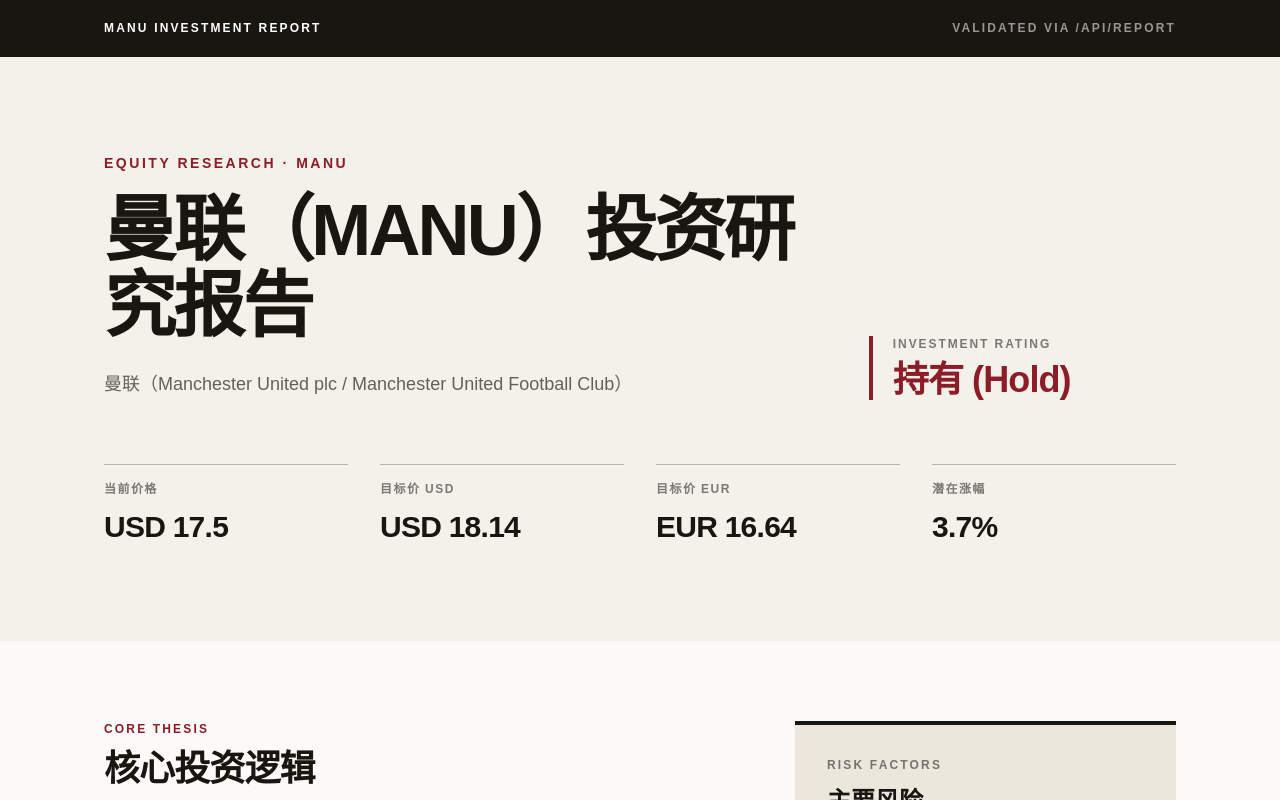
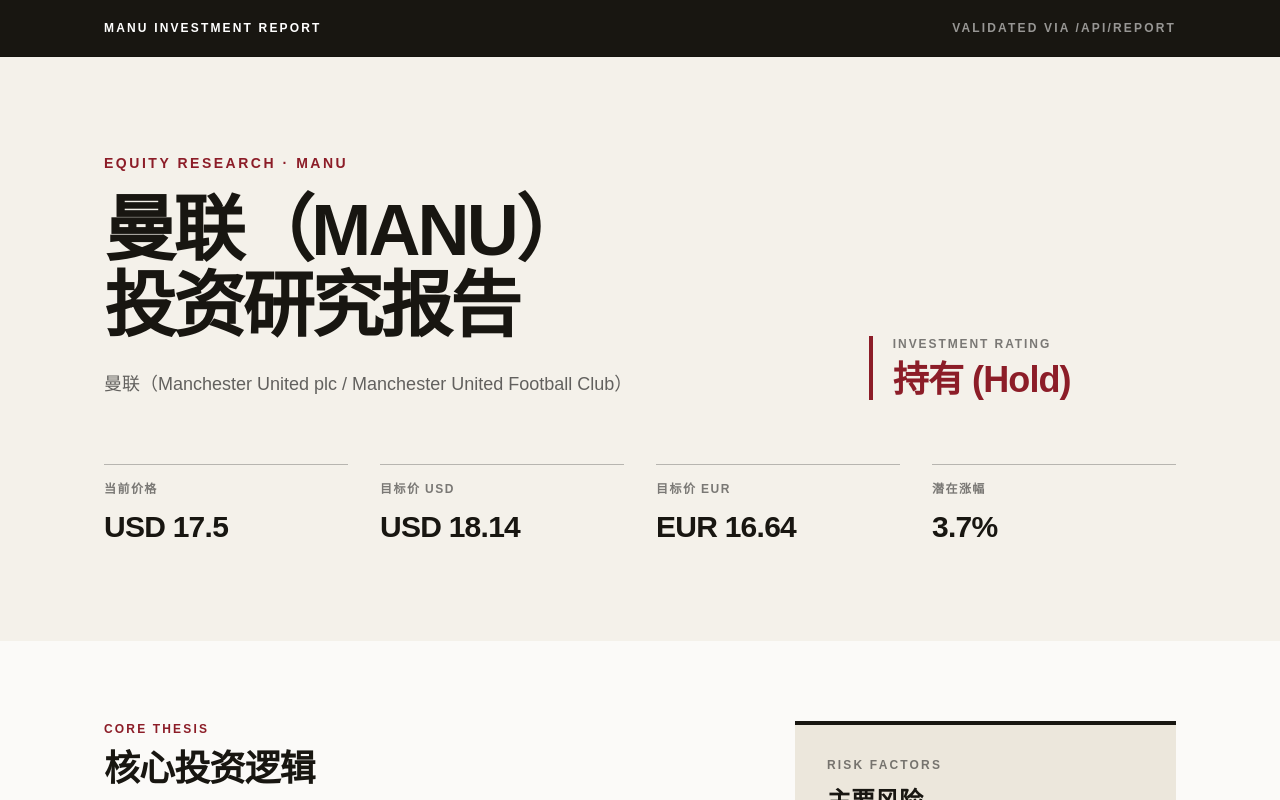
Before and after one commit to Ven0304/manu-investment-viz, a Next.js app: page / in a window 1280 px wide. Shown: the top 800 px of the page. Built offline with nearby package versions, Linux system fonts and the light colour scheme.

Commit message:
fix: improve report title wrapping

```diff
--- a/src/app/page.tsx
+++ b/src/app/page.tsx
@@ -25,6 +25,14 @@
   const suffix = amount.unit ? unitSuffix[amount.unit] : "";
 
   return `${amount.currency} ${value}${suffix}`;
+}
+
+function splitReportTitle(title: string): string[] {
+  const suffix = "投资研究报告";
+
+  if (!title.endsWith(suffix)) return [title];
+
+  return [title.slice(0, -suffix.length).trim(), suffix].filter(Boolean);
 }
 
 function LoadingState() {
@@ -92,6 +100,7 @@
 
 function ReportPage({ report }: { report: ManuReport }) {
   const { meta, executive_summary: summary } = report;
+  const titleLines = splitReportTitle(meta.report_title);
 
   return (
     <main className="min-h-screen bg-[#f4f1ea] text-[#181611]">
@@ -111,7 +120,11 @@
               Equity Research · {meta.ticker}
             </p>
             <h1 className="mt-5 max-w-4xl text-5xl font-semibold leading-[1.05] tracking-[-0.04em] sm:text-7xl">
-              {meta.report_title}
+              {titleLines.map((line) => (
+                <span key={line} className="block">
+                  {line}
+                </span>
+              ))}
             </h1>
             <p className="mt-6 max-w-3xl text-lg leading-8 text-black/60">
               {meta.subject_company}
```
